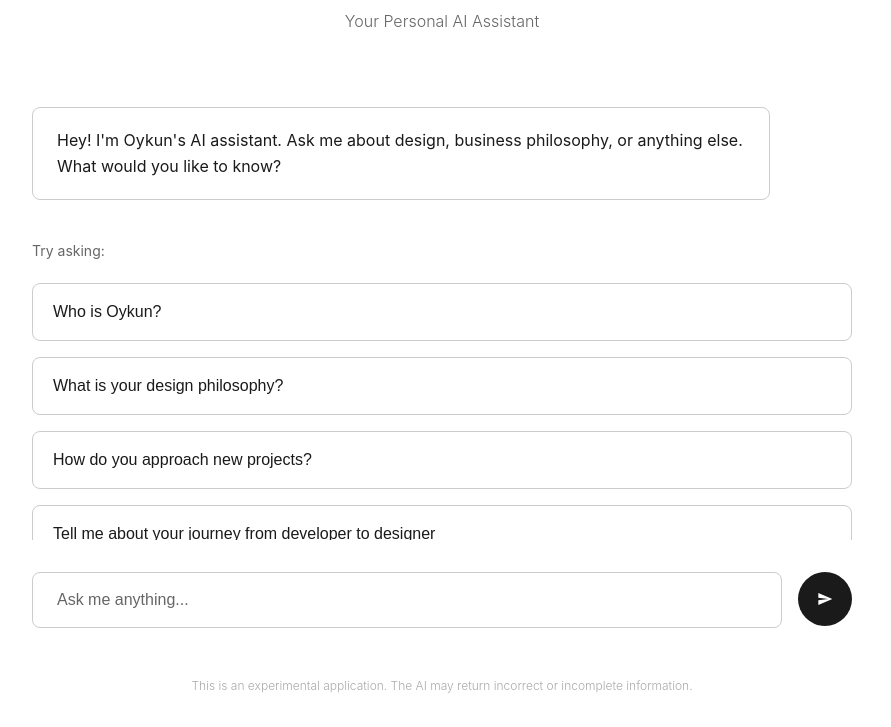
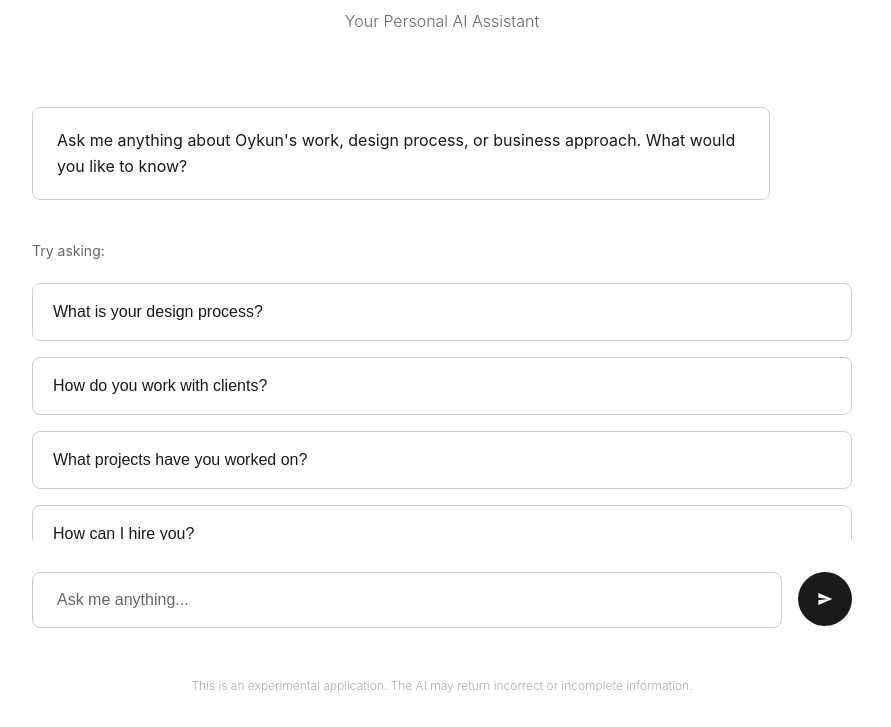
Before and after one commit to oykun/crucial-chat, a website: page public/oykunai/index.html in a window 1280 px wide. Shown: the part 73-800 px from the top of the page, without its empty margins (198-1089 px from the left). Drawn offline with Linux system fonts and the light colour scheme; no server answers.

Commit message:
Make questions more professional and work-focused
- Updated welcome message to focus on 'work, design process, or business approach'
- Replaced personal questions with professional ones:
  - 'What is your design process?' (methodology)
  - 'How do you work with clients?' (collaboration)
  - 'What projects have you worked on?' (portfolio/work)
  - 'How can I hire you?' (business inquiry)
- Follows Skirano's professional approach - work-focused, not personal
- Maintains business credibility while showcasing capabilities

```diff
--- a/public/oykunai/index.html
+++ b/public/oykunai/index.html
@@ -20,23 +20,23 @@
         <div class="chat-container" id="chatContainer">
             <div class="message bot">
                 <div class="message-content">
-                    Hey! I'm Oykun's AI assistant. Ask me about design, business philosophy, or anything else. What would you like to know?
+                    Ask me anything about Oykun's work, design process, or business approach. What would you like to know?
                 </div>
             </div>
 
             <div class="sample-questions">
                 <p class="sample-questions-label">Try asking:</p>
-                <button class="sample-question-btn" onclick="sendSampleQuestion('Who is Oykun?')">
-                    Who is Oykun?
+                <button class="sample-question-btn" onclick="sendSampleQuestion('What is your design process?')">
+                    What is your design process?
                 </button>
-                <button class="sample-question-btn" onclick="sendSampleQuestion('What is your design philosophy?')">
-                    What is your design philosophy?
+                <button class="sample-question-btn" onclick="sendSampleQuestion('How do you work with clients?')">
+                    How do you work with clients?
                 </button>
-                <button class="sample-question-btn" onclick="sendSampleQuestion('How do you approach new projects?')">
-                    How do you approach new projects?
+                <button class="sample-question-btn" onclick="sendSampleQuestion('What projects have you worked on?')">
+                    What projects have you worked on?
                 </button>
-                <button class="sample-question-btn" onclick="sendSampleQuestion('Tell me about your journey from developer to designer')">
-                    Tell me about your journey from developer to designer
+                <button class="sample-question-btn" onclick="sendSampleQuestion('How can I hire you?')">
+                    How can I hire you?
                 </button>
             </div>
         </div>
```
